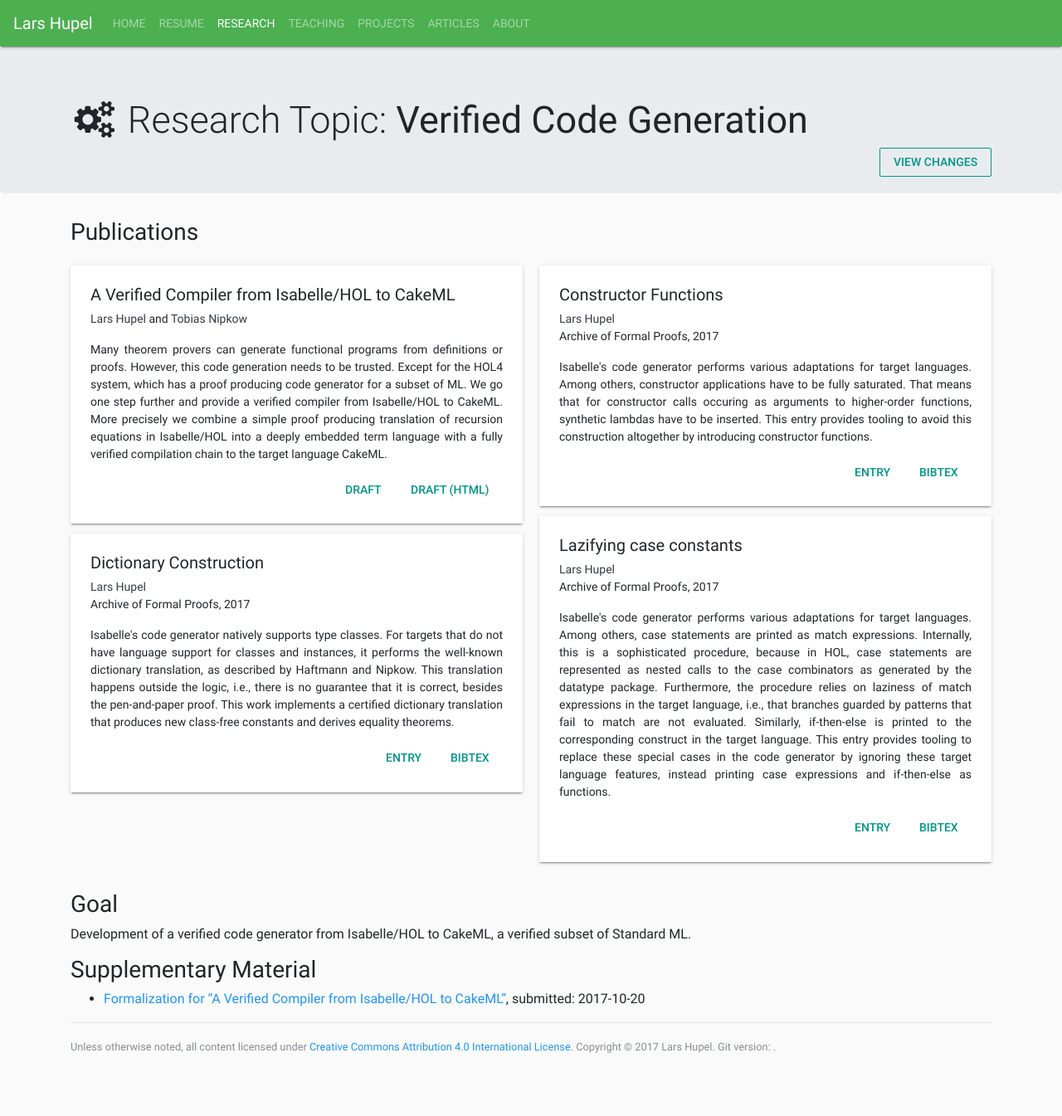
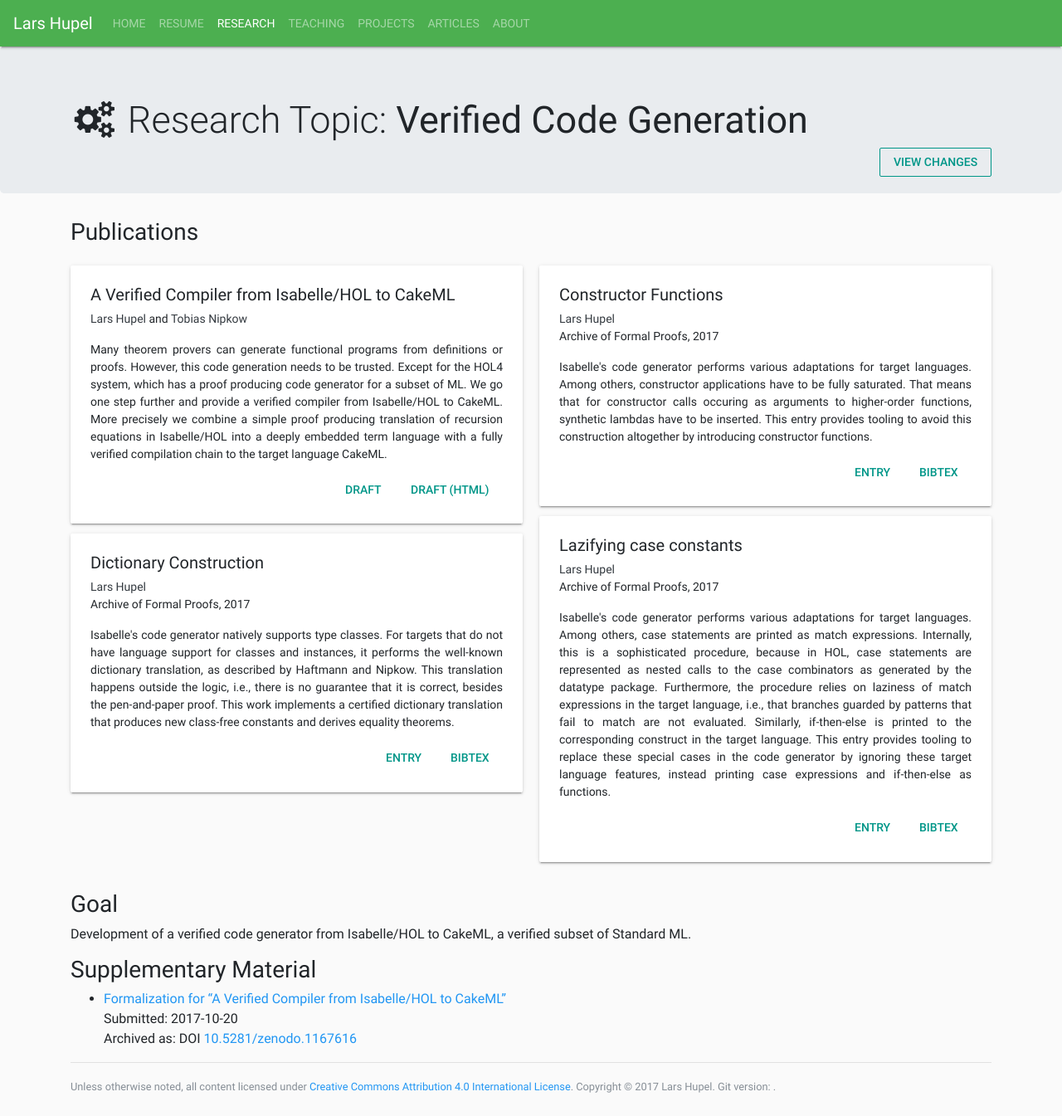
Before and after one commit to larsrh/website, a Jekyll site: the page built from _research/codegen.md, in a window 1280 px wide. Shown: the whole page at 83% size. Built offline with Jekyll 4.4.1, drawn with Linux system fonts in a browser that asks for light colours; comment, search, counter and statistics services are not loaded; before the commit the page ends 1297 px from its top, so only the background shows below that.

```diff
--- a/_research/codegen.md
+++ b/_research/codegen.md
@@ -44,4 +44,6 @@ Development of a verified code generator from Isabelle/HOL to CakeML, a verified
 
 ### Supplementary Material
 
-* [Formalization for "A Verified Compiler from Isabelle/HOL to CakeML"](/pub/isabelle-cakeml-supplements.zip), submitted: 2017-10-20
+* [Formalization for "A Verified Compiler from Isabelle/HOL to CakeML"](/pub/isabelle-cakeml-supplements.zip)<br>
+  Submitted: 2017-10-20<br>
+  Archived as: DOI [10.5281/zenodo.1167616](http://doi.org/10.5281/zenodo.1167616)
```
